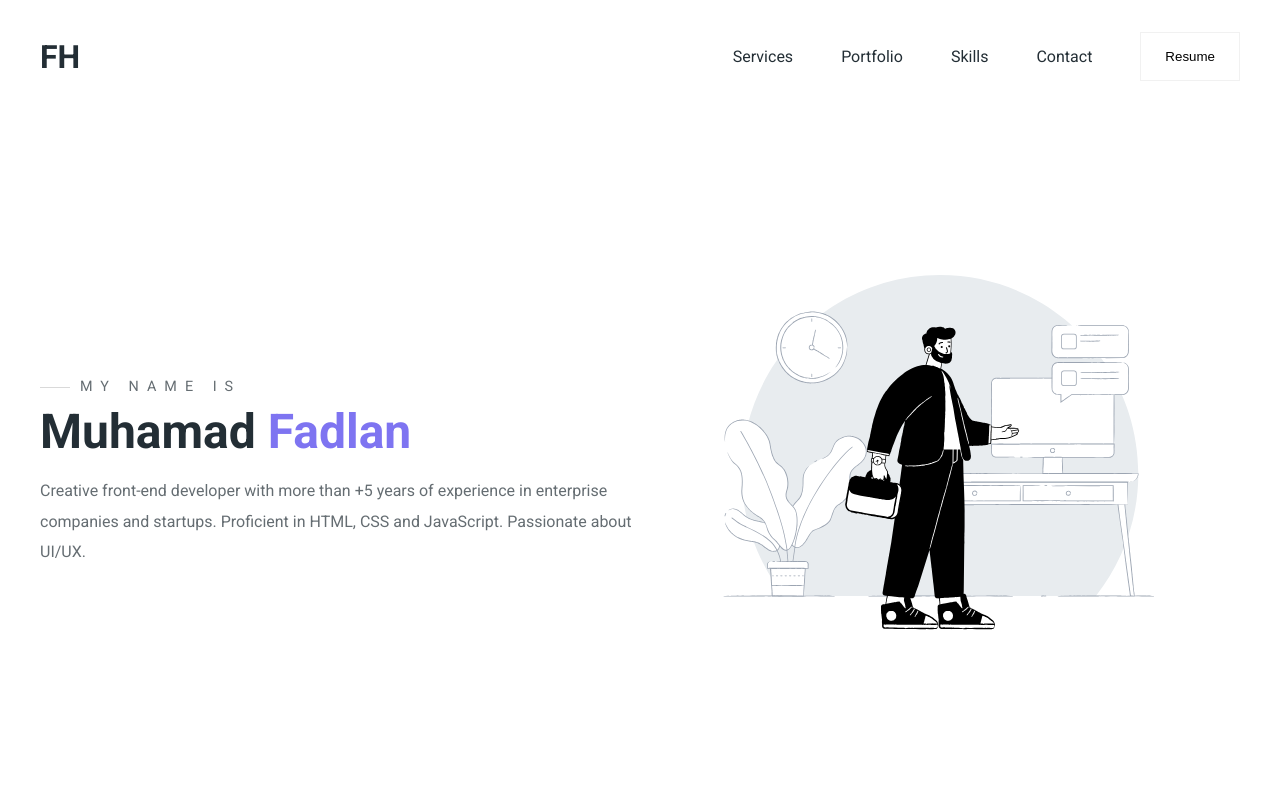
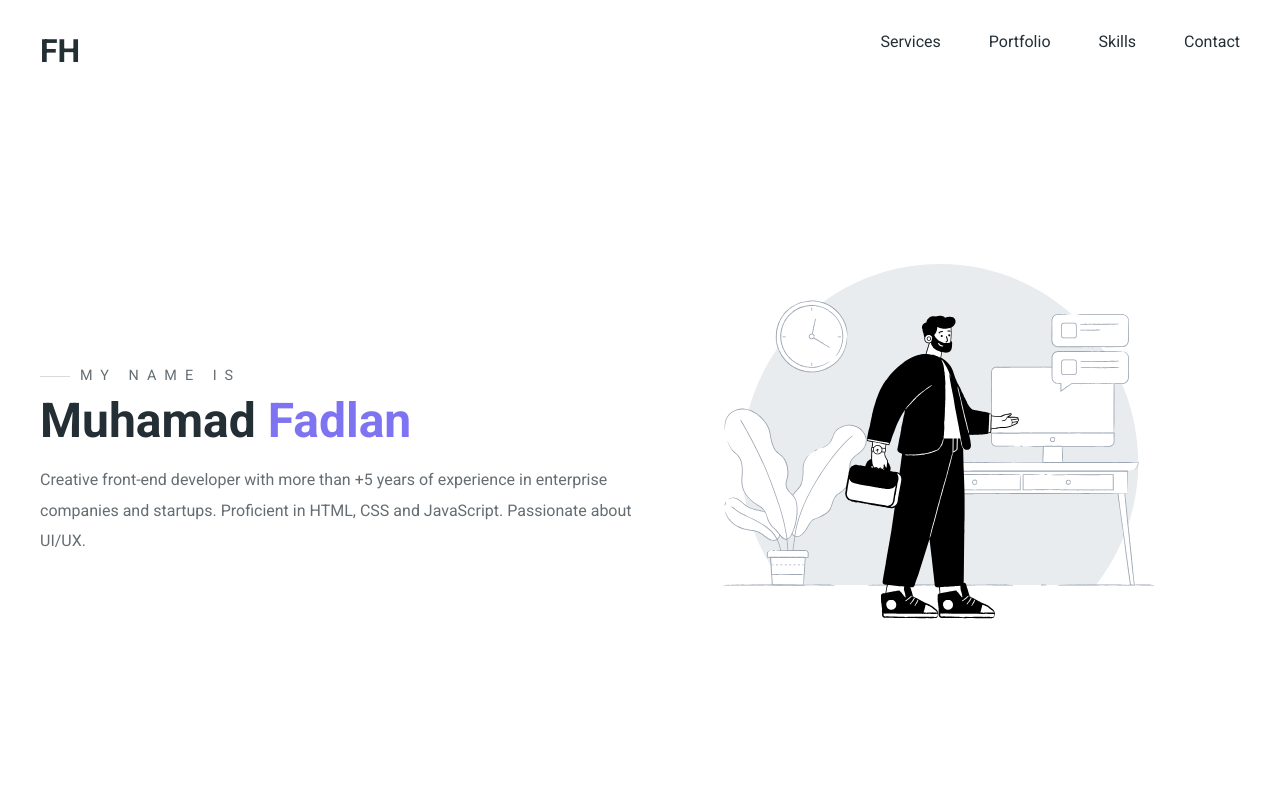
Before and after one commit to muhamadfadlann/mf-portofolio, a plain HTML site: page index.html in a window 1280 px wide. Shown: the top 800 px of the page. Drawn offline with Linux system fonts and the light colour scheme.

Commit message:
Delete Resume

```diff
--- a/index.html
+++ b/index.html
@@ -22,11 +22,6 @@
               <li><a href="#portfolios">Portfolio</a></li>
               <li><a href="#skills">Skills</a></li>
               <li><a href="#contact">Contact</a></li>
-              <li>
-                <a href="/cv.pdf" target="_blank">
-                  <button class="btn">Resume</button>
-                </a>
-              </li>
             </ul>
           </nav>
 
```
